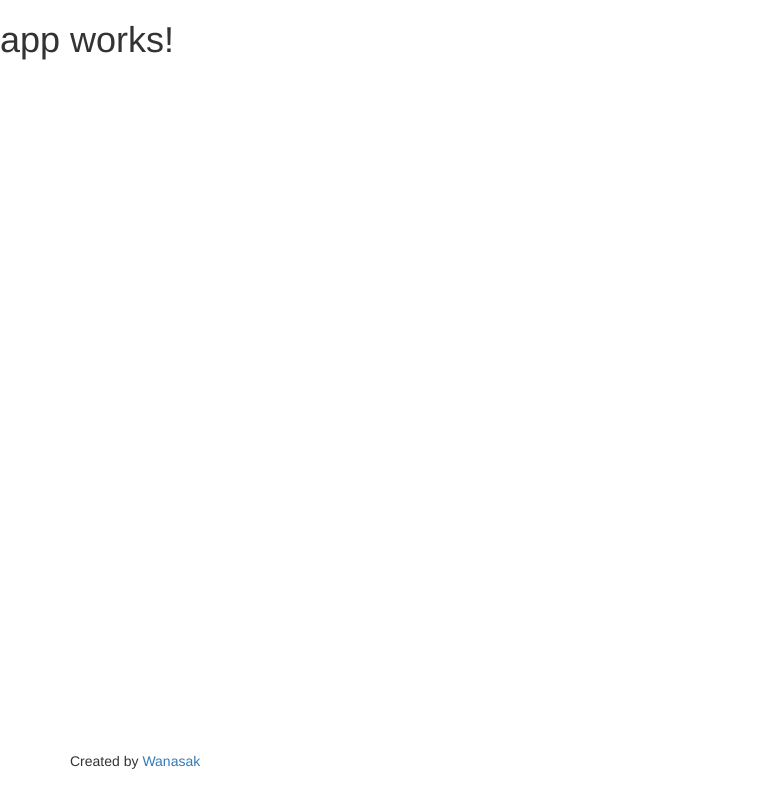
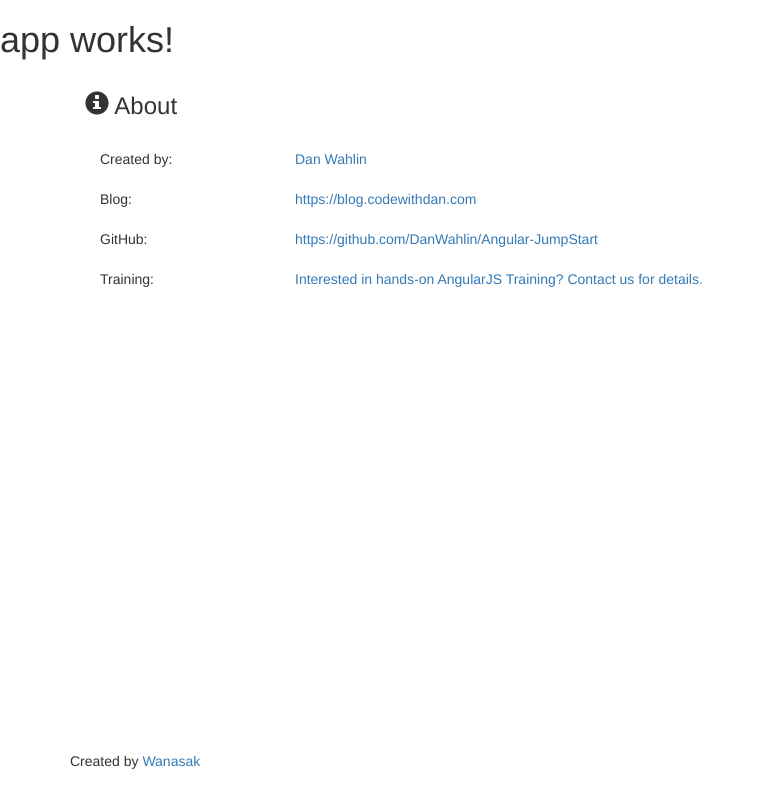
Before and after one commit to wanasak/customer-management-spa, an Angular app: page /about in a window 1280 px wide. Shown: the whole page, without its empty margins (0-764 px from the left). Built offline with nearby package versions, Linux system fonts and the light colour scheme.

Commit message:
add about routing #lazy loading route

```diff
--- a/src/app/about/about.module.ts
+++ b/src/app/about/about.module.ts
@@ -1,9 +1,10 @@
+
 import { NgModule } from '@angular/core';
 
 import { AboutRoutingModule } from './about-routing.module';
 
 @NgModule({
     imports: [AboutRoutingModule],
-    exports: [AboutRoutingModule.components]
+    declarations: [AboutRoutingModule.components]
 })
-export class AboutMoudule { }
+export class AboutModule { }
--- /dev/null
+++ b/src/app/app-routing.module.ts
@@ -0,0 +1,12 @@
+import { NgModule } from '@angular/core';
+import { RouterModule, Routes } from '@angular/router';
+
+const app_routes: Routes = [
+    { path: 'about', loadChildren: 'app/about/about.module#AboutModule' } // lazy loading route
+];
+
+@NgModule({
+    imports: [RouterModule.forRoot(app_routes)],
+    exports: [RouterModule]
+})
+export class AppRoutingModule { }
--- a/src/app/app.component.html
+++ b/src/app/app.component.html
@@ -1,3 +1,6 @@
 <h1>
   {{title}}
 </h1>
+<main class="container">
+  <router-outlet></router-outlet>
+</main>
--- a/src/app/app.module.ts
+++ b/src/app/app.module.ts
@@ -2,6 +2,8 @@ import { BrowserModule } from '@angular/platform-browser';
 import { NgModule } from '@angular/core';
 import { FormsModule } from '@angular/forms';
 import { HttpModule } from '@angular/http';
+
+import { AppRoutingModule } from './app-routing.module';
 
 import { AppComponent } from './app.component';
 
@@ -12,7 +14,8 @@ import { AppComponent } from './app.component';
   imports: [
     BrowserModule,
     FormsModule,
-    HttpModule
+    HttpModule,
+    AppRoutingModule
   ],
   providers: [],
   bootstrap: [AppComponent]
```
Also changed, not shown: src/app/about/about-routing.module.ts (line endings or trailing spaces).
